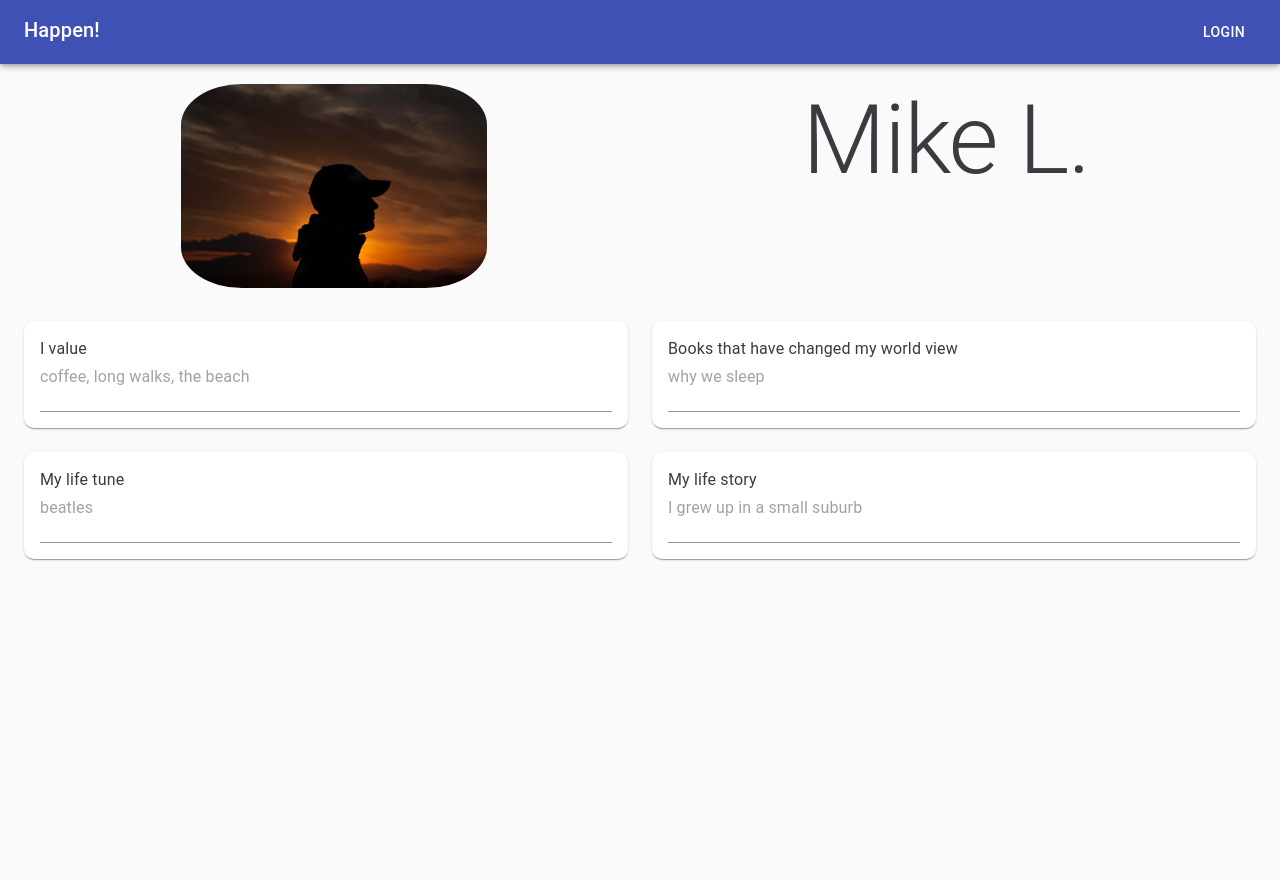
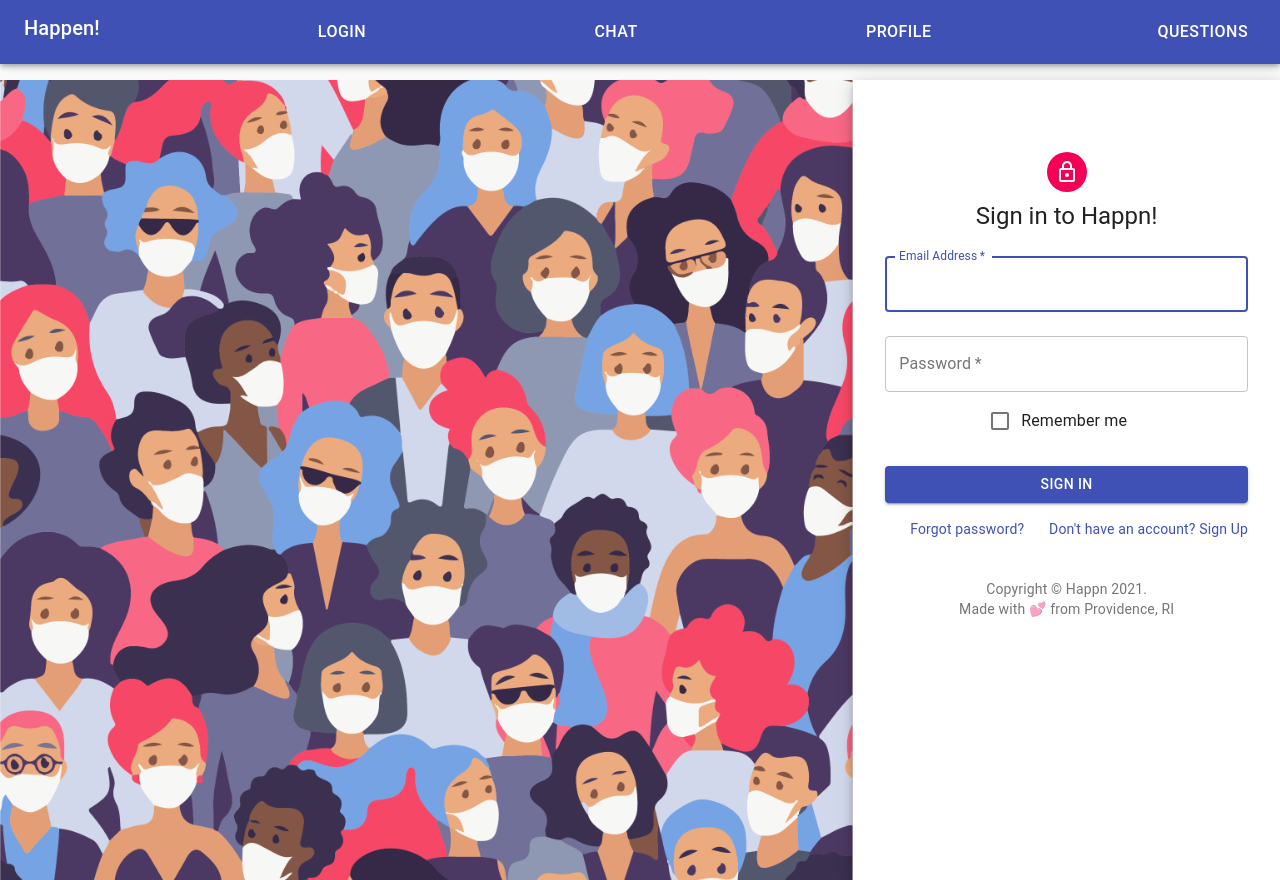
Before and after one commit to SreehariRamMohan/happn-fe, a React (Create React App) app: page /login in a window 1280 px wide. Before the commit the page ends 800 px from the top, so only its background shows below. Built offline with nearby package versions, Linux system fonts and the light colour scheme.

Commit message:
Tab layout

```diff
--- a/package.json
+++ b/package.json
@@ -11,6 +11,7 @@
     "axios": "^0.21.1",
     "react": "^17.0.2",
     "react-dom": "^17.0.2",
+    "react-router-dom": "^5.2.0",
     "react-scripts": "4.0.3",
     "web-vitals": "^1.0.1",
     "yarn": "^1.22.10"
--- a/src/App.js
+++ b/src/App.js
@@ -1,19 +1,45 @@
 import './App.css';
 import React from 'react';
+import {
+  BrowserRouter as Router,
+  Switch,
+  Route,
+  Link
+} from "react-router-dom";
 import { Button } from '@material-ui/core';
 
 import ChatScreen from './views/ChatScreen';
 import AppHeader from './components/AppHeader';
-import ProfilePage from "./ProfilePage/ProfilePage"
+import ProfilePage from "./ProfilePage/ProfilePage";
+import Login from './Login';
+import Form from './Questions';
+import SignUp from './SignUp';
 
 function App() {
   return (
     <div className="App">
-      <AppHeader />
-      <div style={{marginTop: "10vh"}}>
-        <ProfilePage />
-        {/* <ChatScreen /> */}
-      </div>
+      <Router>
+            <AppHeader />
+            <div style={{marginTop: "10vh"}}>
+            <Switch>
+              <Route path="/login">
+                 <Login />
+              </Route>
+              <Route path="/profile">
+                <ProfilePage />
+              </Route>
+              <Route path="/chat">
+                <ChatScreen />
+              </Route>
+              <Route path="/questions">
+                <Form />
+              </Route>
+              <Route path="/signup">
+                 <SignUp />
+              </Route>
+            </Switch>
+            </div>
+      </Router>
     </div>
   );
 }
--- a/src/Login.js
+++ b/src/Login.js
@@ -118,7 +118,7 @@ export default function Login() {
                 </Link>
               </Grid>
               <Grid item>
-                <Link href="#" variant="body2">
+                <Link href="/signup" variant="body2">
                   {"Don't have an account? Sign Up"}
                 </Link>
               </Grid>
--- a/src/components/AppHeader.js
+++ b/src/components/AppHeader.js
@@ -1,14 +1,27 @@
 import React from 'react';
 import { Button, Box, AppBar, Toolbar, IconButton, Typography } from '@material-ui/core';
+import {Link, BrowserRouter as Router} from 'react-router-dom';
 
 export default function AppHeader() {
+
   return (
     <div style={{flexGrow: "1"}}>
       <AppBar>
         <Toolbar>
           <div style={styles.container}>
-            <Typography edge="start" variant="h6"> Happen! </Typography>
-            <Button color="inherit">Login</Button>
+              <Typography edge="start" variant="h6"> Happen! </Typography>
+              <Link to="/login" style={{textDecoration: 'none'}}>
+                <Button style={{color: 'white', fontSize: "16px"}} color="inherit">Login</Button>
+              </Link>
+              <Link to="/chat" style={{textDecoration: 'none'}}>
+                <Button style={{color: 'white', fontSize: "16px"}} color="inherit">Chat</Button>
+              </Link>
+              <Link to="/profile" style={{textDecoration: 'none',}}>
+                <Button style={{color: 'white', fontSize: "16px"}} color="default">Profile</Button>
+              </Link>
+              <Link to="/questions" style={{textDecoration: 'none'}}>
+                <Button style={{color: 'white', fontSize: "16px"}} color="default">Questions</Button>
+              </Link>
           </div>
         </Toolbar>
       </AppBar>
```
Also changed, not shown: 1 other file (tests, documents, lock files or other folders).
